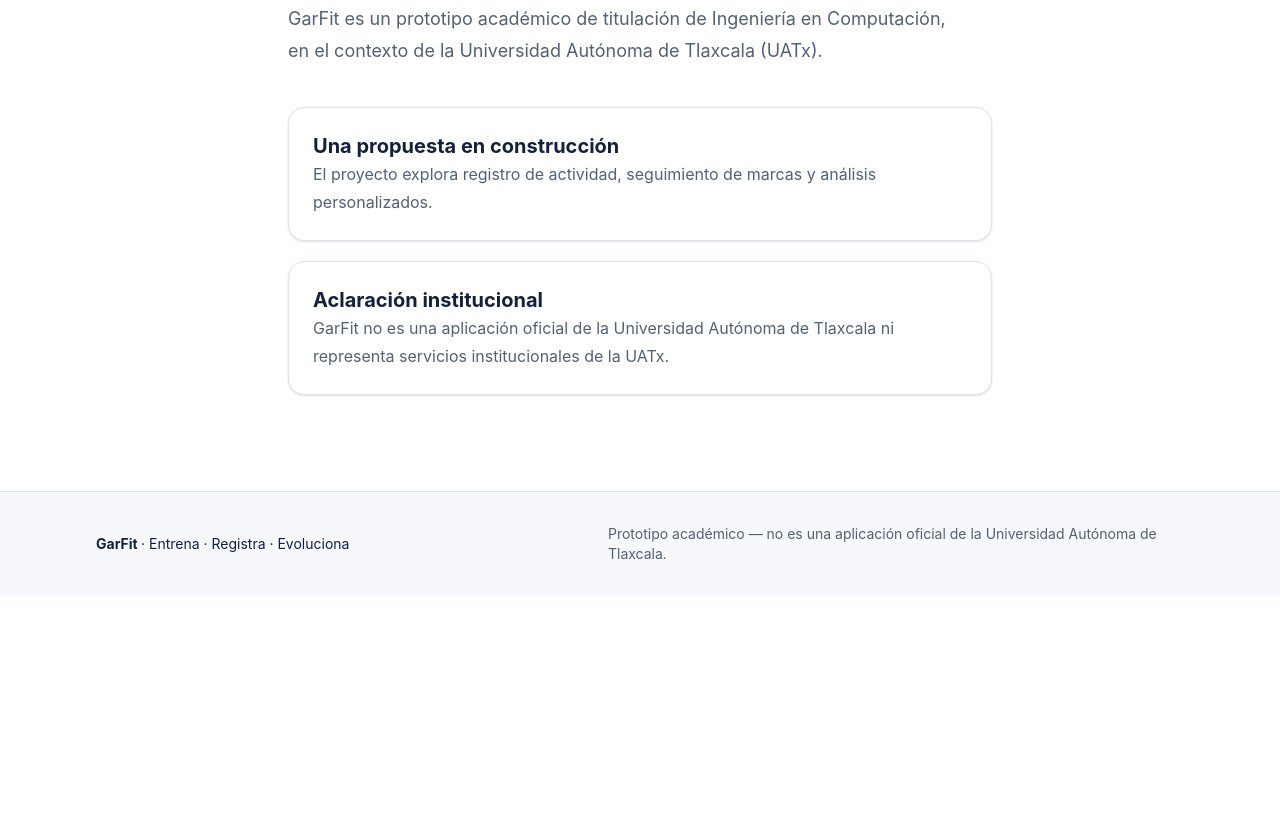
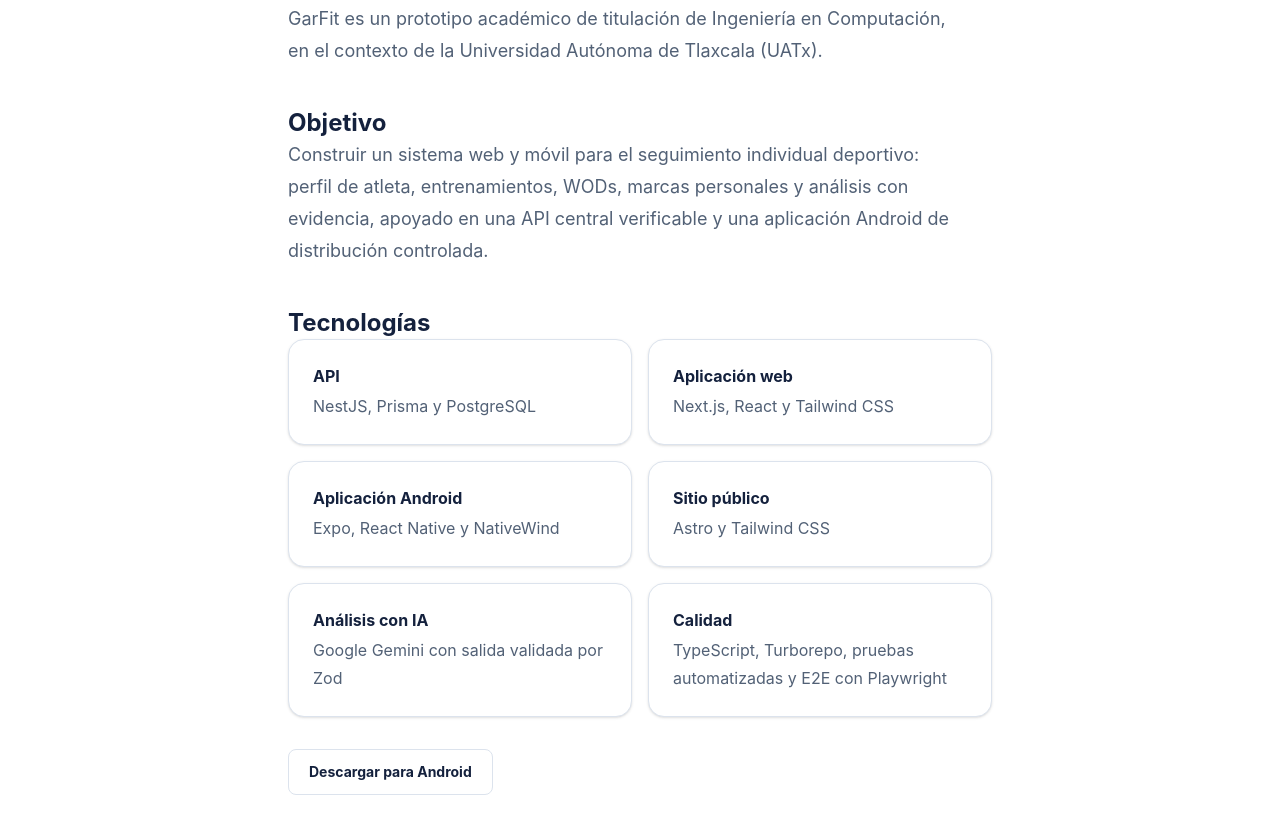
Before and after one commit to David7u79/Prototipo, an Astro site in the folder apps/landing/: page /acerca in a window 1280 px wide. Shown: the part 403-1220 px from the top of the page. Before the commit the page ends 999 px from the top, so only its background shows below. Built offline with nearby package versions, Linux system fonts and the light colour scheme; Astro itself is replaced by a stand-in of ours.

Commit message:
feat: añade sección de tecnologías y objetivo en la página "Acerca de"

```diff
--- a/apps/landing/src/pages/acerca.astro
+++ b/apps/landing/src/pages/acerca.astro
@@ -11,6 +11,15 @@
     'GarFit no es una aplicación oficial de la Universidad Autónoma de Tlaxcala ' +
       'ni representa servicios institucionales de la UATx.',
   ],
+] as const;
+
+const stack = [
+  ['API', 'NestJS, Prisma y PostgreSQL'],
+  ['Aplicación web', 'Next.js, React y Tailwind CSS'],
+  ['Aplicación Android', 'Expo, React Native y NativeWind'],
+  ['Sitio público', 'Astro y Tailwind CSS'],
+  ['Análisis con IA', 'Google Gemini con salida validada por Zod'],
+  ['Calidad', 'TypeScript, Turborepo, pruebas automatizadas y E2E con Playwright'],
 ] as const;
 ---
 
@@ -26,6 +35,26 @@
         GarFit es un prototipo académico de titulación de Ingeniería en Computación, en el
         contexto de la Universidad Autónoma de Tlaxcala (UATx).
       </p>
+      <h2 class="mt-10 text-2xl font-bold">Objetivo</h2>
+      <p class="copy">
+        Construir un sistema web y móvil para el seguimiento individual deportivo: perfil de
+        atleta, entrenamientos, WODs, marcas personales y análisis con evidencia, apoyado en una
+        API central verificable y una aplicación Android de distribución controlada.
+      </p>
+      <h2 class="mt-10 text-2xl font-bold">Tecnologías</h2>
+      <dl class="grid gap-4 sm:grid-cols-2">
+        {
+          stack.map(([area, tools]) => (
+            <div class="card">
+              <dt class="font-bold">{area}</dt>
+              <dd class="m-0 mt-1 leading-7 text-muted">{tools}</dd>
+            </div>
+          ))
+        }
+      </dl>
+      <p class="mt-8">
+        <a class="button button-secondary" href="/descargar">Descargar para Android</a>
+      </p>
       <div class="mt-10 space-y-5">
         {
           sections.map(([title, text]) => (
```
